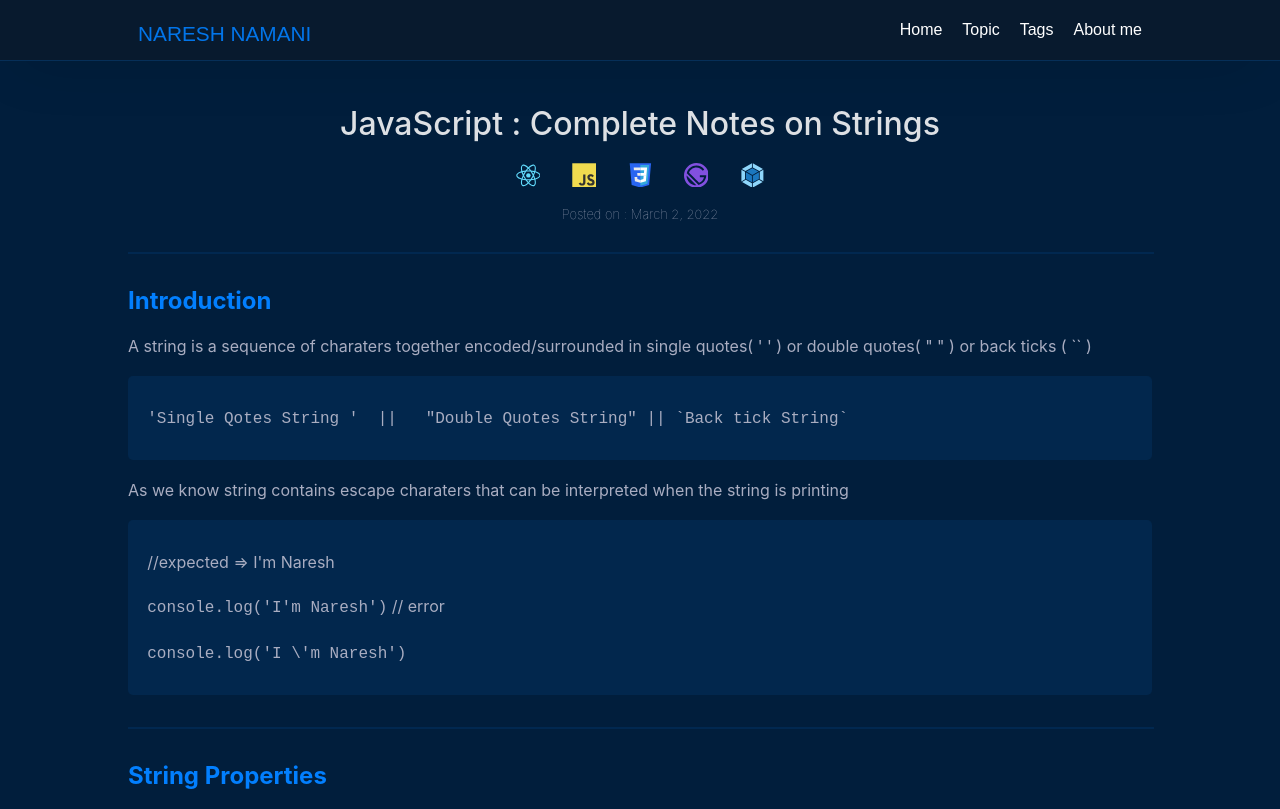
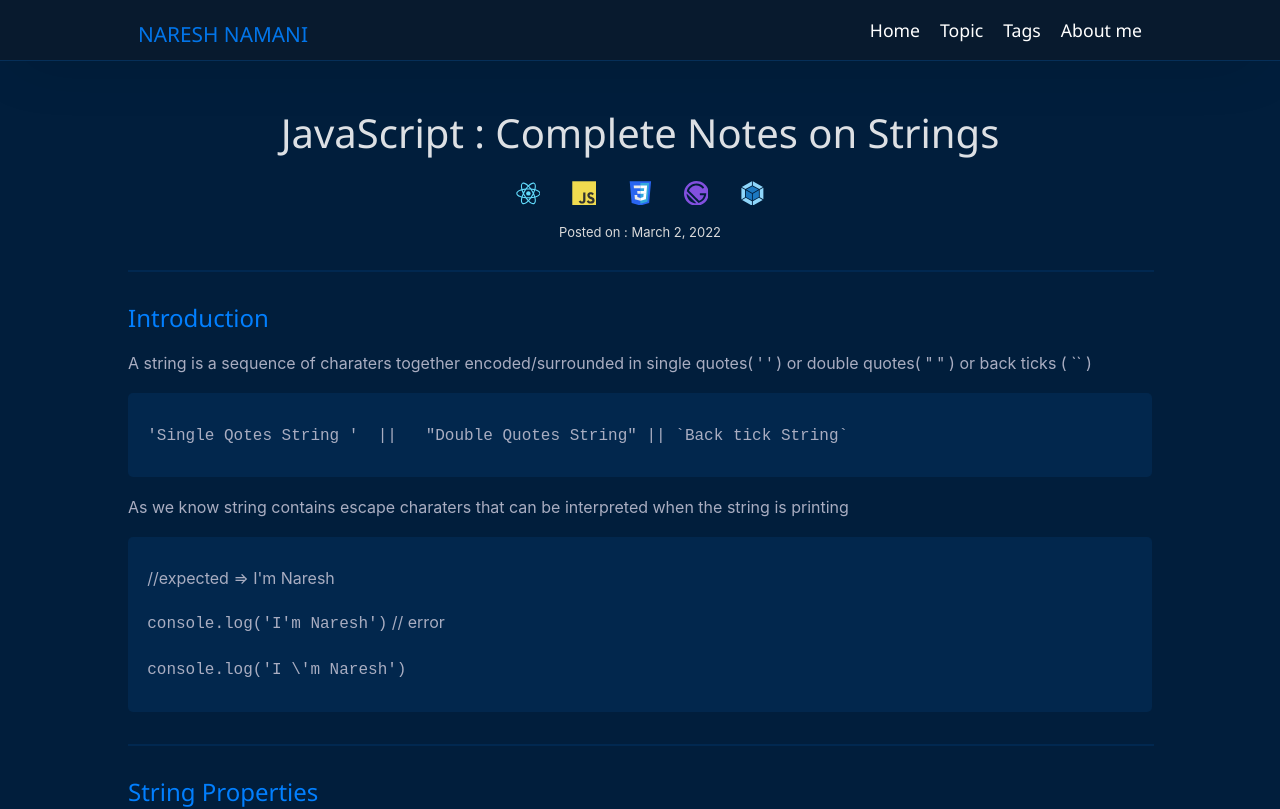
Before and after one commit to namaninaresh/blog, a Gatsby site: page /post in a window 1280 px wide. Shown: the top 809 px of the page. Built offline with nearby package versions, Linux system fonts and the light colour scheme; Gatsby itself is replaced by a stand-in of ours; some packages are replaced by stand-ins of ours.

Commit message:
adjusted fontsize and uncommented dark theme code

```diff
--- a/src/components/Toolbar/Toolbar.js
+++ b/src/components/Toolbar/Toolbar.js
@@ -7,7 +7,7 @@ import Icon from '../Icons/Icon';
 const Toolbar = props => {
 
     const [sideDrawerOpen, setSideDrawer] = React.useState(false);
-    //const [themeValue, setTheme] = React.useState("default")
+    const [themeValue, setTheme] = React.useState("default")
 
     let classesList = "nav ";
     let backdrop=null;
@@ -16,7 +16,7 @@ const Toolbar = props => {
        setSideDrawer(!sideDrawerOpen)
     }
 
-    /*React.useEffect(() => {
+    React.useEffect(() => {
       const value= localStorage.getItem("theme" );
         if(value !== null)
 
@@ -29,7 +29,7 @@ const Toolbar = props => {
         document.documentElement.className=value;
         localStorage.setItem("theme" , value);
         setTheme(value);
-    } */
+    }
 
     if(sideDrawerOpen)
     {
@@ -150,7 +150,7 @@ return(
                         </Link>
 
                         <hr></hr>
-                       {/* <div className='nav__dropdown'>
+                        <div className='nav__dropdown'>
                         <div className='nav__link'>
                         <i className='nav__icon topic'>
                         <Icon name={themeValue} color='#0d96f2'  />
@@ -164,13 +164,13 @@ return(
                         <div className='nav__dropdown-colapse'>
                         <div className='nav__dropdown-content'>
                         <ul className="dropdown dropdown__theme">
-        <li onClick={()=>updateTheme("light")}> <Icon name="light" width={16} height={16} color='#0d96f2' />  Light</li>
-        <li onClick={()=>updateTheme("dark")}> <Icon name="dark" width={16} height={16} color='#0d96f2' />  Dark</li>
+      {/*  <li onClick={()=>updateTheme("light")}> <Icon name="light" width={16} height={16} color='#0d96f2' />  Light</li>
+        */} <li onClick={()=>updateTheme("dark")}> <Icon name="dark" width={16} height={16} color='#0d96f2' />  Dark</li>
         <li onClick={()=>updateTheme("default")}>  <Icon name="default" width={16} height={16} color='#0d96f2' />  Default</li>
       </ul>
                         </div>
                         </div>
-                        </div> */}
+                        </div>
 
                         {/* <li className='theme'> Theme  <label>
 
--- a/src/style.css
+++ b/src/style.css
@@ -163,7 +163,7 @@
   --color-border:#4b4b4b;
   --color-blue-primary:#0173e6;
   --color-dark:#011e3c;
-  --color-dark-nav:#030304;
+  --color-dark-nav:#131215;
   --color-ash:#1e1e1e;
   --color-black-dark:#121212;
   --color-blue-dark:#091b32;
@@ -212,6 +212,9 @@
     --gray-9: #0d1117;
 }
 
+.dark .show-menu{
+  background: #0e0c0f !important;
+}
 
 
 html{
@@ -223,9 +226,10 @@ body{
     margin: 0;
     background: var(--color-primary-bg);
     font-family: -apple-system,BlinkMacSystemFont,'Segoe UI',Roboto,Oxygen,Ubuntu,Cantarell,'Open Sans','Helvetica Neue',sans-serif;
-    font-size: 16px;
+    font-size: clamp(1rem, 0.96rem + 0.18vw, 1.125rem);
     color: var(--color-grey);
-    font-family: sans-serif;
+    font-family: Segoe UI,system-ui,-apple-system,sans-serif;
+    line-height: 1.7;
 }
 .border-outline
 {
@@ -236,9 +240,25 @@ body{
 {
   font-size: 1.3rem;
   color: var(--color-grey);
-  font-weight: 100;
   word-spacing: .1rem;
 
+}
+h1, h2, h3, h4, h5, h6
+{
+  font-family: Google Sans,Segoe UI,system-ui,-apple-system,sans-serif;
+  line-height: 1.2;
+  font-weight: 400;
+}
+h1
+{
+  font-size: clamp(1.75rem, 1.39rem + 1.79vw, 3rem);
+  font-family: Google Sans,Segoe UI,system-ui,-apple-system,sans-serif;
+  line-height: 1.2;
+  font-weight: 400;
+}
+h2
+{
+  font-size: clamp(1.5rem, 1.29rem + 1.07vw, 2.25rem);
 }
 .home__layout
 {
@@ -1066,9 +1086,9 @@ border: 1px solid var(--color-border); */
   color:  var(--color-blue-500)
 } */
 .blogPage h1{
-  font-size: 32px;
+  /* font-size: clamp(1.75rem, 1.39rem + 1.79vw, 3rem); */
   margin-bottom: 24px;
-  font-weight: 500;
+  /* font-weight: 500; */
   color: var(--color-gray-300);
 }
 .blogPage h2
@@ -1126,6 +1146,7 @@ border: 1px solid var(--color-border); */
   text-align: center;
   margin: 1rem 0;
 }
+
 .blogPage hr
 {
   margin: 2rem 0;
@@ -1133,8 +1154,9 @@ border: 1px solid var(--color-border); */
 .blogPage__header p
 {
   font-size: 0.81rem;
+  color: var(--color-grey);
   line-height: 11px;
-  font-weight: 100;
+  font-weight: 400;
 }
 
 .blogPage a, .blogPage p , .blogPage code
@@ -1143,8 +1165,8 @@ border: 1px solid var(--color-border); */
 }
 .blogPage__heading
 {
-  font-size: 2rem;
-  font-weight: 300;
+  /* font-size: 2rem;
+  font-weight: 300; */
   text-align: center;
 
 }
```
